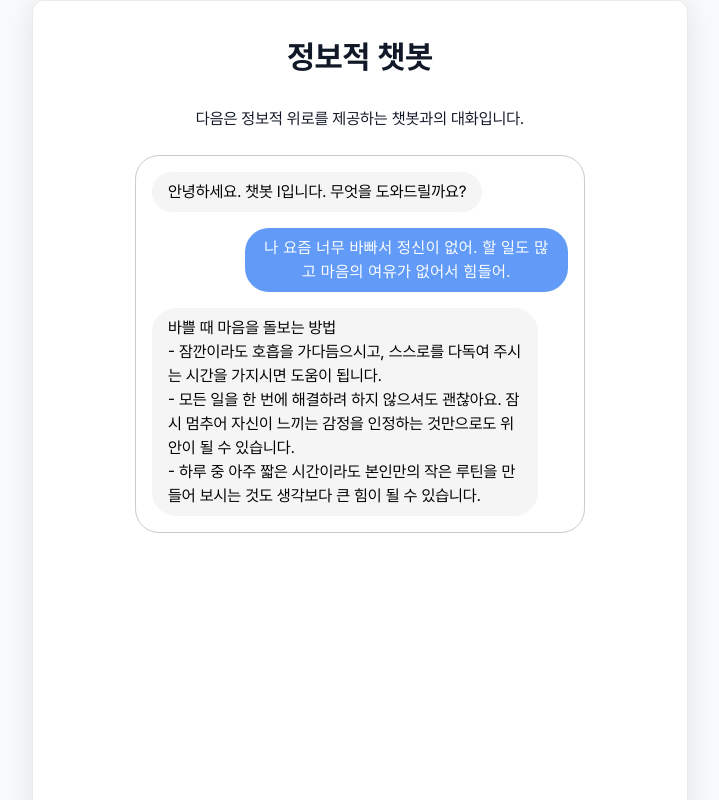
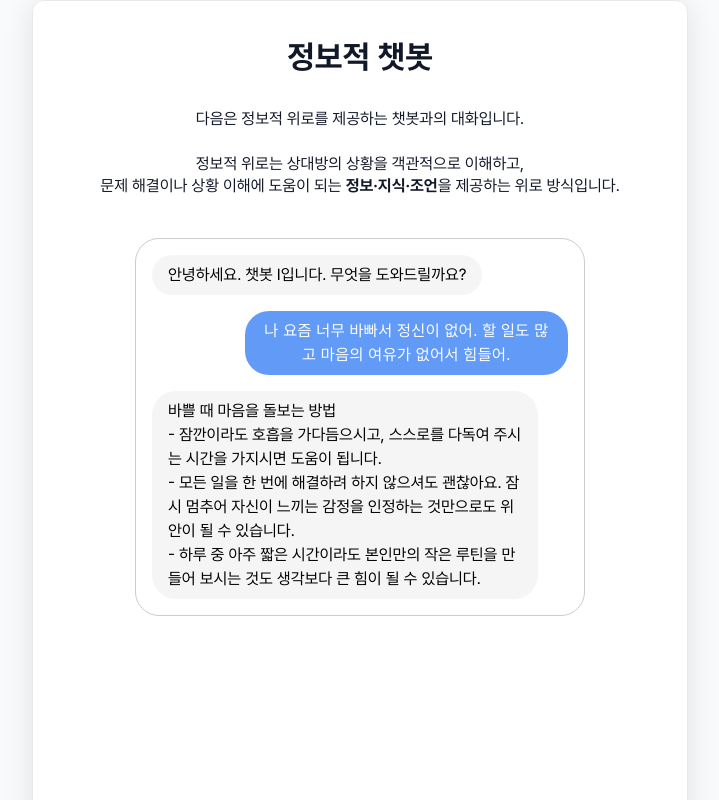
Before and after one commit to yejinrla/ai-test, a React (Vite) app: page /ai-test/consolation/information in a window 1280 px wide. Shown: the top 800 px of the page, without its empty margins (280-999 px from the left). Built offline with nearby package versions, Linux system fonts and the light colour scheme.

Commit message:
add: 챗봇 설명 추가

```diff
--- a/src/pages/Consolation/ChatbotMessage.tsx
+++ b/src/pages/Consolation/ChatbotMessage.tsx
@@ -27,7 +27,7 @@ const ChatbotMessage: React.FC<ChatbotMessageProps> = ({
     spacing={2}
     sx={{
       width: "100%",
-      mt: 2,
+      mt: 4,
       border: "1px solid #ccc",
       borderRadius: 2,
       fontSize: { xs: "0.9rem", sm: "1.1rem" }, // 모바일에서 글자 크기 축소
--- a/src/pages/Consolation/Emotion.tsx
+++ b/src/pages/Consolation/Emotion.tsx
@@ -69,6 +69,10 @@ const Emotion = () => {
         </Typography>
         <Typography className="explanation">
           다음은 정서적 위로를 제공하는 챗봇과의 대화입니다.
+          <br />
+          <br />
+          정서적 위로는 상대방의 감정을 <br />
+          <b>공감하고 인정해 주는 것</b>에 초점을 맞춘 위로 방식입니다.
         </Typography>
         <ChatbotMessage
           botText={botText}
--- a/src/pages/Consolation/Encouragement.tsx
+++ b/src/pages/Consolation/Encouragement.tsx
@@ -64,6 +64,11 @@ const Encouragement = () => {
         </Typography>
         <Typography className="explanation">
           다음은 격려적 위로를 제공하는 챗봇과의 대화입니다.
+          <br />
+          <br />
+          격려적 위로는 상대방이 스스로 힘을 낼 수 있도록
+          <br />
+          <b>긍정적인 자극·희망·용기</b>를 주는 위로 방식입니다.
         </Typography>
         <ChatbotMessage
           botText={botText}
--- a/src/pages/Consolation/Information.tsx
+++ b/src/pages/Consolation/Information.tsx
@@ -70,7 +70,11 @@ const Information = () => {
           정보적 챗봇
         </Typography>
         <Typography className="explanation" sx={{ mb: 1 }}>
-          다음은 정보적 위로를 제공하는 챗봇과의 대화입니다.
+          다음은 정보적 위로를 제공하는 챗봇과의 대화입니다. <br />
+          <br />
+          정보적 위로는 상대방의 상황을 객관적으로 이해하고, <br />
+          문제 해결이나 상황 이해에 도움이 되는 <b>정보·지식·조언</b>을 제공하는
+          위로 방식입니다.
         </Typography>
         <ChatbotMessage
           botText={botText}
```
